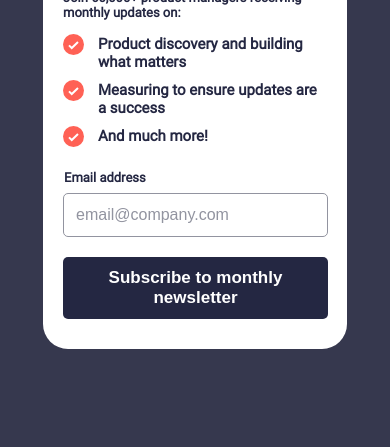
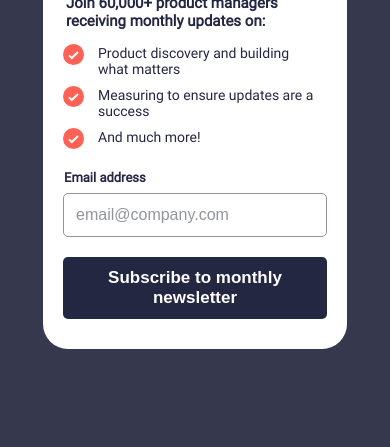
Before and after one commit to Marvin1423/login-email, a plain HTML site: page index.html in a window 390 px wide. Shown: the part 397-844 px from the top of the page. Drawn offline with Linux system fonts and the light colour scheme.

Commit message:
Layout modifications

```diff
--- a/src/css/style.css
+++ b/src/css/style.css
@@ -64,7 +64,7 @@ body{
 }
 
 .form .left-side .list .list-text{
-    font-weight: 600;
+    font-weight: 500;
     font-size: 16px;
     margin-bottom: 10px;
     margin-left: 35px;
@@ -187,7 +187,7 @@ body{
 
 .subscribed p{
     font-size: 16px;
-    margin-bottom: 20px;
+    margin-bottom: 15px;
 }
 
 .subscribed p span{
@@ -251,6 +251,11 @@ body{
         padding: 0 20px;
         margin-right: 0;
     }
+
+    .form .text{
+        font-size: 17px;
+        margin-left: 3px;
+    }
 }
 
 @media(max-width:530px){
@@ -277,7 +282,7 @@ body{
     }
 
     .form .left-side .text{
-        font-size: 13px;
+        font-size: 15px;
         margin-top: 10px;
     }
 
@@ -292,8 +297,8 @@ body{
     }
 
     .form .left-side .list .list-text{
-        font-size: 15px;
-        width: 230px;
+        font-size: 14px;
+        width: 224px;
     }
 
     .form .left-side .email-input{
@@ -314,6 +319,6 @@ body{
     }
 
     .subscribed p{
-        font-size: 12px;
+        font-size: 15px;
     }
 }
--- a/src/js/index.js
+++ b/src/js/index.js
@@ -12,7 +12,7 @@ submitButton.addEventListener('click', () => {
         subscribed.classList.remove('hide')
         form.classList.add('hide')
         emailInDismissMessage.innerHTML = emailInput.value
-         emailText.classList.remove('error')
+        emailText.classList.remove('error')
         emailInput.classList.remove('error')
         emailInput.classList.add('no-error')
     } else {
```
